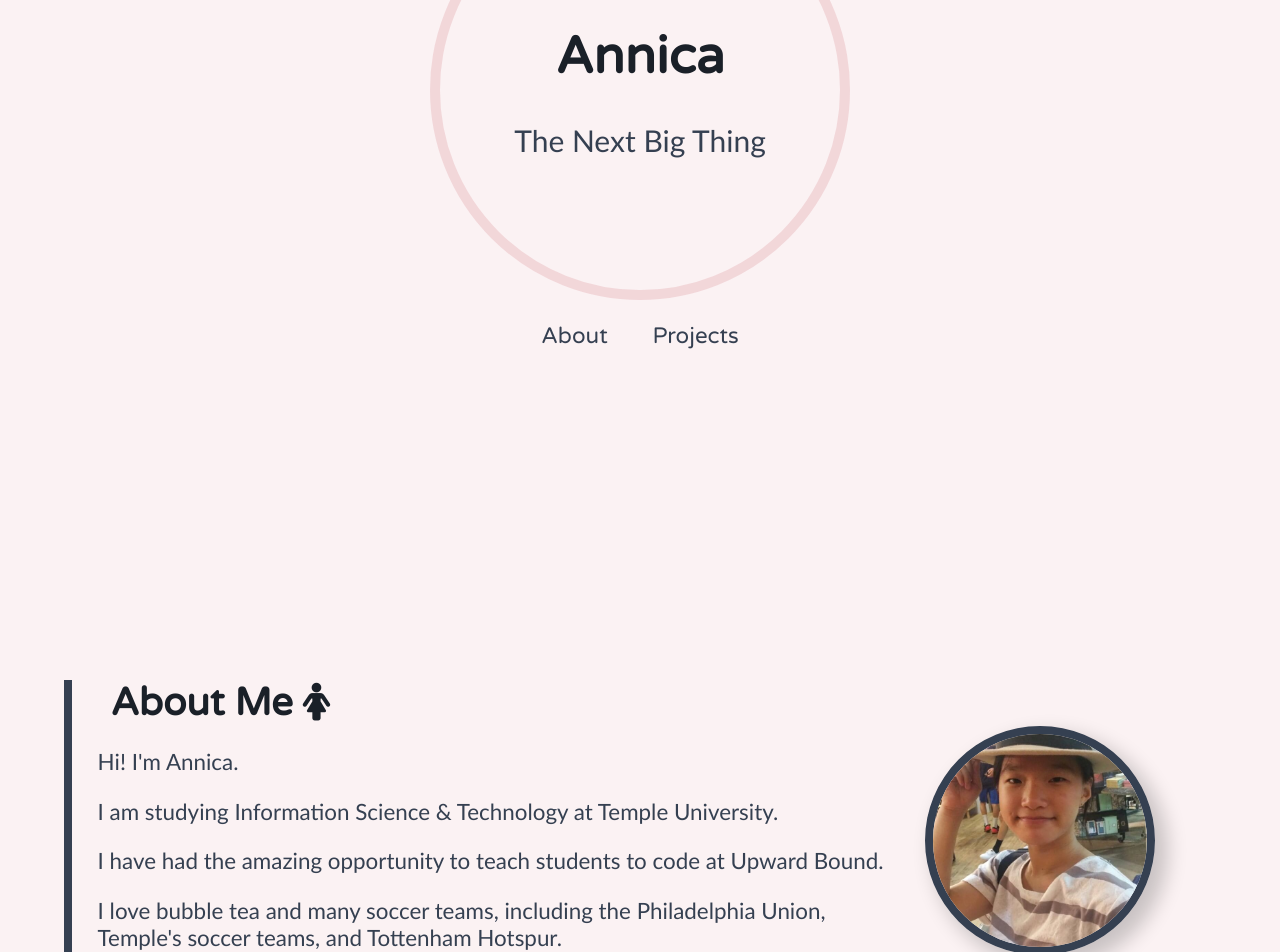
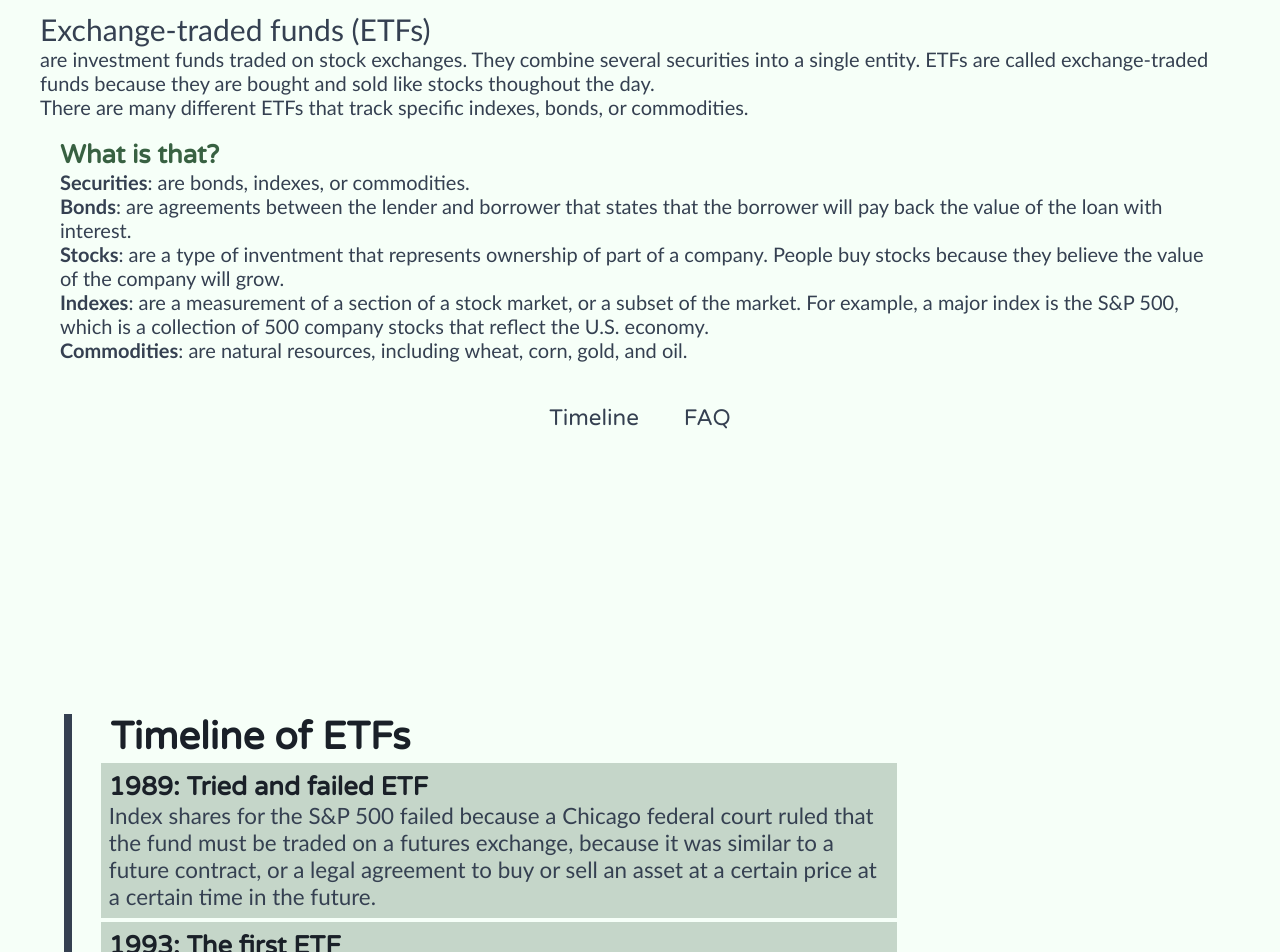
Before and after one commit to chiuannica/banannica, a Vue app: page /#/ in a window 1280 px wide. Shown: the part 200-1152 px from the top of the page. Built offline with nearby package versions, Linux system fonts and the light colour scheme.

Commit message:
initial commit

```diff
--- a/index.html
+++ b/index.html
@@ -18,7 +18,7 @@ html{
   height: 100%;
   max-width: 100%;
   overflow-X: hidden;
-  background: rgba(235, 193, 197, 0.2);
+  background-color: hsla(134, 100%, 83%, 0.10);
 }
 </style>
 <script>
--- a/src/App.vue
+++ b/src/App.vue
@@ -65,7 +65,6 @@ h2 , h3{
 }
 h4, h5 {
   font-size: 1.6rem;
-  color: #ebc1c5cc;
 }
 p  { font-size: 1.4rem; } /* =14px */
 a {
--- a/src/components/About.vue
+++ b/src/components/About.vue
@@ -3,12 +3,11 @@
     <h2>{{ title }} <i :class="aboutIcon"></i></h2>
     <div class="content">
       <div class="text">
-        <p v-for="text in texts" :key="text.id">{{ text.p }}</p>
+        <div  v-for="text in texts" :key="text.id" class="timeline-item">
+          <h4><span class="date">{{ text.d }}</span>: <span class="t">{{ text.t }}</span></h4>
+          <p>{{ text.p }}</p>
+        </div>
       </div>
-      <img class="my-picture" :src="myPicture" alt="picture of me">
-      <!--
-      <a class="show-on-scroll magic-text" :href="resume.link">{{ resume.p }}</a>
-      -->
     </div>
   </div>
 </template>
@@ -18,14 +17,14 @@ export default {
   name: 'About',
   data () {
     return {
-      title: 'About Me',
-      myPicture: require('@/assets/mypicture.jpg'),
-      aboutIcon: 'fa fa-female',
+      title: 'Timeline of ETFs',
+      aboutIcon: 'fa fa-clock',
       texts: [
-        { p: 'Hi! I\'m Annica.' },
-        { p: 'I am studying Information Science & Technology at Temple University.' },
-        { p: 'I have had the amazing opportunity to teach students to code at Upward Bound.' },
-        { p: 'I love bubble tea and many soccer teams, including the Philadelphia Union, Temple\'s soccer teams, and Tottenham Hotspur.' }
+        { d: '1989', t: 'Tried and failed ETF', p: 'Index shares for the S&P 500 failed because a Chicago federal court ruled that the fund must be traded on a futures exchange, because it was similar to a future contract, or a legal agreement to buy or sell an asset at a certain price at a certain time in the future.' },
+        { d: '1993', t: 'The first ETF', p: 'The S&P 500 Trust ETF, the SPDR (\"spider\"), represents 500 of the largest U.S. companies. It is still one of the major ETFs, and the one and only ETF that I own.' },
+        { d: '1996', t: 'Global Market ETFs', p: 'Morgan Stanley and Barclays Global Investors developed WEBS, or World Equity Benchmark Shares, which tracked Morgan Stanley Capital International markets. WEBS which allowed investors to invest in foreign markets. WEBS became iShares in 2000 and are now managed by BlackRock.' },
+        { d: '2001', t: 'Total Market ETF', p: 'The Vanguard Total Stock Market ETF (VTI) tracks the entire investable U.S. investable market. It holds over 3600 stocks.' },
+        { d: 'Today', p: 'There are 5000 different ETFs trading globally.' }
       ],
       resume: { p: 'Check out my resume.', link: 'https://google.com' }
     }
@@ -43,11 +42,12 @@ export default {
 #about > h2 {
   margin: 0 3%;
 }
-.my-picture {
-  border: 0.5rem #354051 solid;
-  border-radius: 50%;
-  max-width: 50%;
-  box-shadow: 1em 1em 2em .25em rgba(0,0,0,.2);
+p{
+  margin: 0;
+}
+h4{
+  color:hsl(216, 21%, 13%) ;
+  margin: 0;
 }
 .content {
   display: grid;
@@ -58,6 +58,12 @@ export default {
 .text {
   margin: 0 3%;
 }
+.timeline-item {
+  background: hsla(134, 100%, 10%, 0.20);
+  color:#354051;
+  padding: 0.5rem;
+  margin: 0.2rem;
+}
 @media screen and (max-width: 768px) {
   .my-picture {
     width: 150%;
--- a/src/components/Header.vue
+++ b/src/components/Header.vue
@@ -1,7 +1,7 @@
 <template>
   <nav class="show-on-scroll magic-text-bottom">
     <div :key=tab.id v-for="tab in tabs">
-      <router-link :onclick="tab.func" :to="tab.link" exact>{{ tab.title }}</router-link>
+      <a :onclick="tab.func" :href="tab.link" exact>{{ tab.title }}</a>
     </div>
   </nav>
 </template>
@@ -13,8 +13,8 @@ export default {
       logo: require('@/assets/logo_transparent.png'),
       tabs: [
         {title: 'Home', link: '/', func: 'window.location.reload()', id: 0},
-        {title: 'Blog', link: '/blog', func: null, id: 1},
-        {title: 'Contact', link: '/contact', func: null, id: 2}
+        {title: 'Timeline', link: '#about', func: null, id: 1},
+        {title: 'FAQ', link: '#projects', func: null, id: 2}
       ]
     }
   }
--- a/src/components/Home.vue
+++ b/src/components/Home.vue
@@ -1,15 +1,24 @@
 <template>
   <div id="home">
     <main>
-      <div class="circle">
-        <div class="circle-content">
-          <h1>{{ title }}</h1>
-          <p class="show-on-scroll magic-text subtitle">{{ subtitle }}</p>
-        </div>
+      <h1>{{ title }}</h1>
+      <div class="etf-desc">
+        <p class="show-on-scroll magic-text subtitle">{{ subtitle }}</p>
+        <div class="etf-text" v-for="text in texts" :key="text.id">{{ text.p }}</div>
       </div>
+      <div class="what">
+        <h4 class="what-tl">{{ whatTitle }}</h4>
+        <div class="etf-text" v-for="what in whats" :key="what.id"><strong>{{ what.t }}</strong>: {{ what.p }}</div>
+      </div>
+
       <div class="button-container">
         <a :key="link.id" v-for="link in links" :href="link.link">{{ link.name }}</a>
       </div>
+      <!--
+      <div class="chart">
+        <iframe src="//datawrapper.dwcdn.net/u16Xo/1/" frameborder="0" allowtransparency="true" allowfullscreen webkitallowfullscreen mozallowfullscreen oallowfullscreen msallowfullscreen width="566" height="398"></iframe>
+      </div>
+      -->
     </main>
     <About></About>
     <Projects></Projects>
@@ -27,11 +36,25 @@ export default {
   },
   data () {
     return {
-      title: 'Annica',
-      subtitle: 'The Next Big Thing',
+      title: 'WTF is ETF',
+      subtitle: 'Exchange-traded funds (ETFs)',
+      texts: [
+        { id: 0, p: "are investment funds traded on stock exchanges. They combine several securities into a single entity. ETFs are called exchange-traded funds because they are bought and sold like stocks thoughout the day."},
+        { id: 1, p: "There are many different ETFs that track specific indexes, bonds, or commodities."}
+
+      ],
+      whatTitle: "What is that?",
+      whats: [
+        { id: 0, t: 'Securities', p: 'are bonds, indexes, or commodities.'},
+        { id: 1, t: 'Bonds', p: 'are agreements between the lender and borrower that states that the borrower will pay back the value of the loan with interest.'},
+        { id: 1, t: 'Stocks', p: 'are a type of inventment that represents ownership of part of a company. People buy stocks because they believe the value of the company will grow.'},
+        { id: 1, t: 'Indexes', p: 'are a measurement of a section of a stock market, or a subset of the market. For example, a major index is the S&P 500, which is a collection of 500 company stocks that reflect the U.S. economy.'},
+        { id: 1, t: 'Commodities', p: 'are natural resources, including wheat, corn, gold, and oil.'},
+      ],
+
       links: [
-        { id: 0, name: 'About', link: '#about' },
-        { id: 1, name: 'Projects', link: '#projects' }
+        { id: 0, name: 'Timeline', link: '#about' },
+        { id: 1, name: 'FAQ', link: '#projects' }
       ]
     }
   }
@@ -43,21 +66,20 @@ main{
   max-width: 100%;
   height: 100vh;
 }
-.circle {
-  border: #ebc1c58c 1em solid;
-  width: 50vh;
-  height: 50vh;
-  border-radius: 50%;
-  margin: auto;
-  display: flex;
-  justify-content: center;
-  align-items: center;
+.etf-desc {
+  margin: 0 4em;
 }
-.circle-content {
-  text-align: center;
+.etf-text {
+  font-size: 2em;
+}
+.what {
+  margin: 2em 6em;
+}
+.what-tl {
+  color: hsla(134, 100%, 10%, 0.774);
 }
 .subtitle {
-  text-align: center;
+  text-align: left;
   font-size: 3em;
 }
 .button-container {
--- a/src/components/Projects.vue
+++ b/src/components/Projects.vue
@@ -3,11 +3,8 @@
     <h2>{{ title }} <i :class="projectsIcon"></i></h2>
     <div class="projects-grid">
       <div :key=project.id class="project magic-project show-on-scroll" v-for="project in projects">
-        <h4 class="project-title">{{ project.name }}</h4>
-        <p>{{ project.description }}</p>
-        <p>{{ project.tools }}</p>
-        <a :href="project.link">Website</a><br>
-        <a :href="project.github">GitHub</a>
+        <h4 class="project-title">{{ project.question }}</h4>
+        <p>{{ project.answer }}</p>
         <!--
           <embed :src="project.link" width="50%" height=""></embed>
         -->
@@ -21,40 +18,28 @@ export default {
   name: 'Projects',
   data () {
     return {
-      title: 'Projects',
-      projectsIcon: 'fa fa-file-code-o',
+      title: 'Frequently Asked Questions',
+      projectsIcon: 'fa ',
       projects: [
         {
+          id: 4,
+          question: 'Why invest at all?',
+          answer: 'The average inflation rate in the United States is about 2%. This means, the buying power of a $1 now will be $1.02 next year, which means money will be required to buy the same things. Investing allows you to grow your money over time, as opposed to allowing it to lose value.',
+        },
+        {
           id: 0,
-          name: 'Random Basketball Point Generator',
-          description: 'A website that takes player stats and generates a table of points',
-          tools: 'JavaScript, HTML/CSS',
-          link: 'https://chiuannica.github.io/randompointgenerator/',
-          github: 'https://github.com/chiuannica/randompointgenerator'
+          question: 'Why buy ETFs as opposed to stocks?',
+          answer: 'ETFs make it easier for investors to diversify their investments compared to stocks. ETFs are better for people who are plan to grow their money over an extended period of time, as opposed to beating the market.',
         },
         {
           id: 1,
-          name: 'ACM-W Website',
-          description: 'A website for Temple\'s chapter of the Association of Computing Machinery',
-          tools: 'Vue, JavaScript, HTML/CSS',
-          link: 'https://tu-acmw.onrender.com',
-          github: 'https://github.com/chiuannica/acmw-vue'
+          question: 'Why buy ETFs as opposed to mutual funds?',
+          answer: 'While both offer diversification, ETFs require less upfront cost than mutual funds. Investing in ETFs allows for greater control over exposure to certain markets.',
         },
         {
           id: 2,
-          name: "Valentine's Day Card Generator",
-          description: 'A website that take user input and generates a card with a random meme',
-          tools: 'JavaScript, Meme API, HTML/CSS',
-          link: 'https://chiuannica.github.io/valentinesdaycard/meme.html',
-          github: 'https://github.com/chiuannica/valentinesdaycard'
-        },
-        {
-          id: 4,
-          name: 'The Effects of Video Games',
-          description: 'A website displaying research on the mental effects of video games',
-          tools: 'Customized Bootstrap, HTML/CSS',
-          link: 'https://chiuannica.github.io/videogamesproject/',
-          github: 'https://github.com/chiuannica/videogamesproject'
+          question: 'How do I buy ETFs?',
+          answer: 'Open a brokerage or retirement account with an investment firm to exchange ETFs.',
         }
       ]
     }
@@ -69,9 +54,13 @@ export default {
   margin: 0;
   margin-left: -1%;
 }
+.project-title{
+  color: hsla(134, 100%, 90%, 0.70);
+  margin: 0;
+}
 .project {
   background: #354051;
-  color: #ebc1c5cc;
+  color: hsla(134, 100%, 90%, 0.55);
   box-sizing: border-box;
   padding: 1em;
   transition: border-left 0.7s;
```
